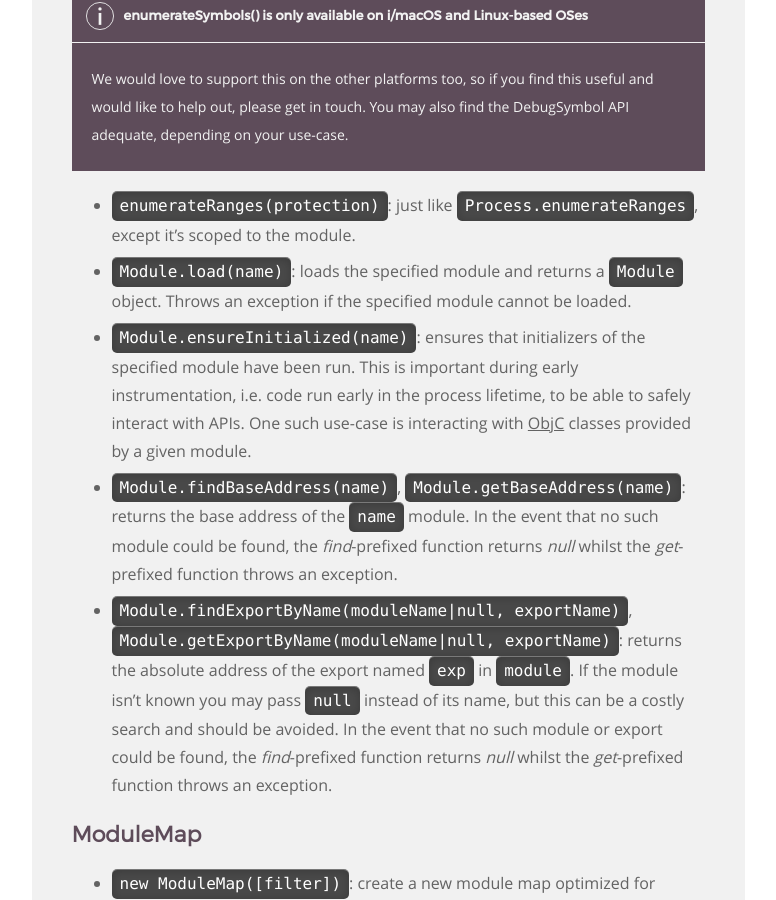
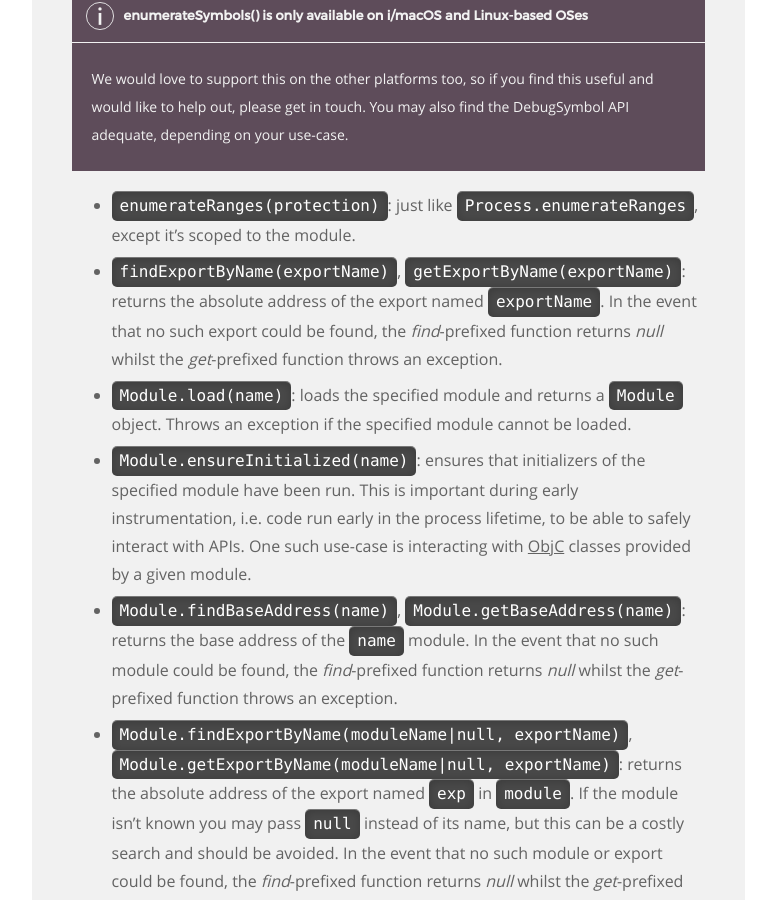
Before and after one commit to frida/frida-website, a Jekyll site: the page built from _docs/javascript-api.md, in a window 1280 px wide and 900 px high, scrolled down 11536 px. Shown: the whole window, without its empty margins (364-1140 px from the left). Built offline with Jekyll 4.4.1, drawn with Linux system fonts in a browser that asks for light colours.

Commit message:
Add docs for Module.prototype.{find,get}ExportByName()

```diff
--- a/_docs/javascript-api.md
+++ b/_docs/javascript-api.md
@@ -436,6 +436,12 @@ In the example above we used `script.on('message', on_message)` to monitor for a
 
 -   `enumerateRanges(protection)`: just like `Process.enumerateRanges`, except
     it's scoped to the module.
+
+-   `findExportByName(exportName)`,
+    `getExportByName(exportName)`: returns the absolute address of the export
+    named `exportName`. In the event that no such export could be found, the
+    *find*-prefixed function returns *null* whilst the *get*-prefixed function
+    throws an exception.
 
 +   `Module.load(name)`: loads the specified module and returns a `Module`
     object. Throws an exception if the specified module cannot be loaded.
```
